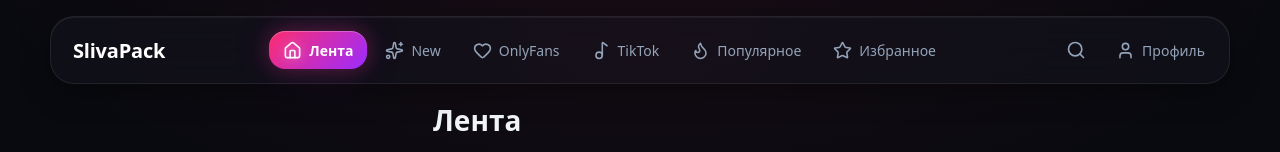
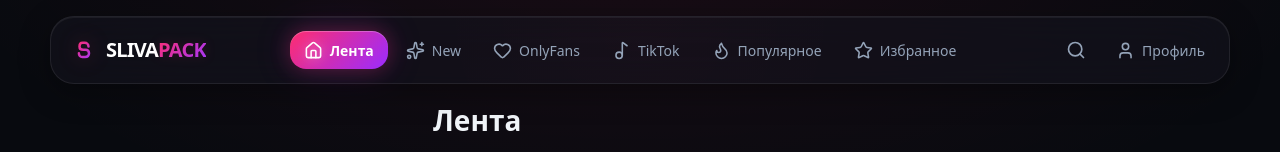
Before and after one commit to kilojo2/slivapackivh, a Next.js app in the folder apps/web/: page / in a window 1280 px wide. Shown: the top 152 px of the page. Built offline with nearby package versions, Linux system fonts and the light colour scheme; no server answers.

Commit message:
feat(web): premium SlivaPack logo (gradient wordmark + geometric SVG mark + favicon)

```diff
--- a/apps/web/app/globals.css
+++ b/apps/web/app/globals.css
@@ -105,16 +105,72 @@ a:hover {
   }
 }
 
-.logo {
+.brand-logo {
+  display: inline-flex;
+  align-items: center;
+  gap: 9px;
+  text-decoration: none;
+  white-space: nowrap;
+  transition: transform 0.2s ease;
+}
+.brand-logo:hover {
+  text-decoration: none;
+  transform: scale(1.02);
+}
+.logo-mark {
+  flex: 0 0 auto;
+  width: 24px;
+  height: 24px;
+  filter: drop-shadow(0 0 10px rgba(255, 45, 111, 0.25));
+  transition: filter 0.2s ease;
+}
+.brand-logo:hover .logo-mark {
+  filter: drop-shadow(0 0 16px rgba(255, 45, 111, 0.45));
+}
+.logo-word {
   font-weight: 800;
   font-size: 20px;
-  letter-spacing: -0.01em;
+  letter-spacing: -0.04em;
+  line-height: 1;
   color: #fff;
-  text-decoration: none;
-  white-space: nowrap;
 }
-.logo:hover {
-  text-decoration: none;
+.logo-accent {
+  background-image:
+    linear-gradient(
+      100deg,
+      rgba(255, 255, 255, 0) 40%,
+      rgba(255, 255, 255, 0.6) 50%,
+      rgba(255, 255, 255, 0) 60%
+    ),
+    linear-gradient(135deg, #ff2d6f, #a238ff);
+  background-size: 300% 100%, 100% 100%;
+  background-position: 130% 0, 0 0;
+  background-repeat: no-repeat, no-repeat;
+  -webkit-background-clip: text, text;
+  background-clip: text, text;
+  -webkit-text-fill-color: transparent;
+  color: transparent;
+  filter: drop-shadow(0 0 6px rgba(255, 45, 111, 0.15));
+  transition: filter 0.2s ease;
+  animation: logo-sweep 7s ease-in-out infinite;
+}
+.brand-logo:hover .logo-accent {
+  filter: drop-shadow(0 0 12px rgba(255, 45, 111, 0.35)) brightness(1.15);
+}
+@keyframes logo-sweep {
+  0%,
+  74% {
+    background-position: 130% 0, 0 0;
+  }
+  88%,
+  100% {
+    background-position: -130% 0, 0 0;
+  }
+}
+@media (max-width: 767px) {
+  .logo-word .logo-accent {
+    display: none;
+  }
 }
 
 .site-nav {
--- a/apps/web/components/SiteHeader.tsx
+++ b/apps/web/components/SiteHeader.tsx
@@ -5,6 +5,7 @@ import { usePathname } from 'next/navigation';
 import { useEffect, useRef, useState, type MouseEvent } from 'react';
 import { Search, User } from 'lucide-react';
 import { SiteNav } from './SiteNav';
+import { Logo } from './brand/Logo';
 
 export function SiteHeader() {
   const pathname = usePathname();
@@ -33,9 +34,7 @@ export function SiteHeader() {
         className={scrolled ? 'site-header scrolled' : 'site-header'}
         onMouseMove={onMouseMove}
       >
-        <Link href="/" className="logo" aria-label="SlivaPack — на главную">
-          SlivaPack
-        </Link>
+        <Logo />
 
         <SiteNav />
 
--- /dev/null
+++ b/apps/web/components/brand/Logo.tsx
@@ -0,0 +1,13 @@
+import Link from 'next/link';
+import { LogoMark } from './LogoMark';
+
+export function Logo() {
+  return (
+    <Link href="/" className="brand-logo" aria-label="SlivaPack — на главную">
+      <LogoMark className="logo-mark" />
+      <span className="logo-word">
+        SLIVA<span className="logo-accent">PACK</span>
+      </span>
+    </Link>
+  );
+}
--- /dev/null
+++ b/apps/web/components/brand/LogoMark.tsx
@@ -0,0 +1,35 @@
+import type { SVGProps } from 'react';
+
+export function LogoMark(props: SVGProps<SVGSVGElement>) {
+  return (
+    <svg
+      width="24"
+      height="24"
+      viewBox="0 0 24 24"
+      fill="none"
+      xmlns="http://www.w3.org/2000/svg"
+      aria-hidden
+      {...props}
+    >
+      <defs>
+        <linearGradient
+          id="slivapack-mark"
+          x1="4"
+          y1="3"
+          x2="20"
+          y2="21"
+          gradientUnits="userSpaceOnUse"
+        >
+          <stop stopColor="#FF2D6F" />
+          <stop offset="1" stopColor="#A238FF" />
+        </linearGradient>
+      </defs>
+      <path
+        d="M15.5 8.4c0-2.1-1.7-3.6-3.7-3.6H9.5C7.7 4.8 6.5 6.1 6.5 8.4c0 2.1 1.4 3.4 3.6 3.4h2.3c2.2 0 3.6 1.3 3.6 3.5 0 2.3-1.7 3.7-4 3.7H9.2c-1.9 0-3.3-1.5-3.3-3.7"
+        stroke="url(#slivapack-mark)"
+        strokeWidth="2.5"
+        strokeLinecap="round"
+      />
+    </svg>
+  );
+}
```
Also changed, not shown: apps/web/app/icon.svg (added).
